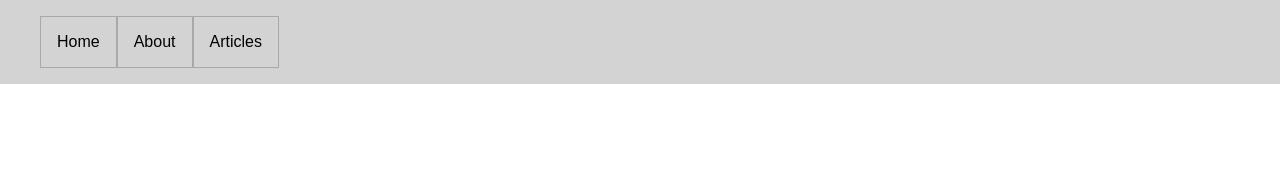
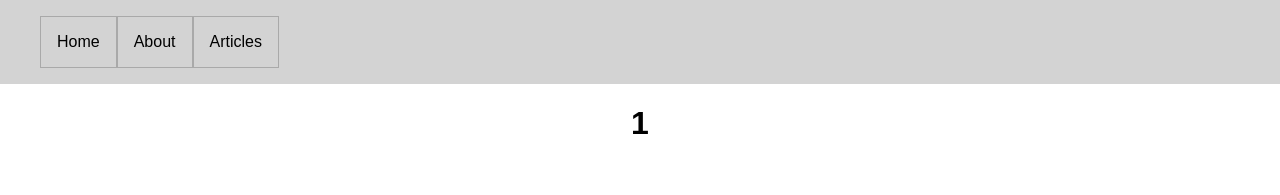
Before and after one commit to mattfro333/REM, a React (Create React App) app in the folder my-blog/: page /article/1 in a window 1280 px wide. Shown: the top 195 px of the page. Built offline with nearby package versions, Linux system fonts and the light colour scheme.

Commit message:
matched article to params.name

```diff
--- a/my-blog/src/App.js
+++ b/my-blog/src/App.js
@@ -18,7 +18,7 @@ class App extends React.Component {
           <Route path ="/" component={HomePage} exact />
           <Route path ="/about" component={AboutPage} exact />
           <Route path ="/articles-list" component={ArticleList} exact />
-          <Route path ="/article" component={ArticlePage} exact />
+          <Route path ="/article/:name" component={ArticlePage} exact />
           </div>
         </div>
         </Router>
--- a/my-blog/src/pages/ArticlePage.js
+++ b/my-blog/src/pages/ArticlePage.js
@@ -1,10 +1,18 @@
 import React from 'react';
+import articleContent from './article-content';
+const ArticlePage = ({match}) => {
+const name = match.params.name;
+// const article = articleContent.find(article => article.name === name);
+//
+//   if(!article) return <h1>Article does not exist!</h1>
 
-const ArticlesPage = () => (
+return(
+
   <>
+    <h1>{name}</h1>
 
-    <h1>This is an article</h1>
   </>
 );
+}
 
-export default ArticlesPage;
+export default ArticlePage;
--- /dev/null
+++ b/my-blog/src/pages/article-content.js
@@ -0,0 +1,11 @@
+const articles = [
+  {
+    name: 'learn-react',
+    title: 'The Fastest Way to Learn React',
+    content: [
+      'Unlimited Content!'
+    ]
+  },
+];
+
+export default articles;
```
Also changed, not shown: my-blog/src/NavBar.js (deleted).
